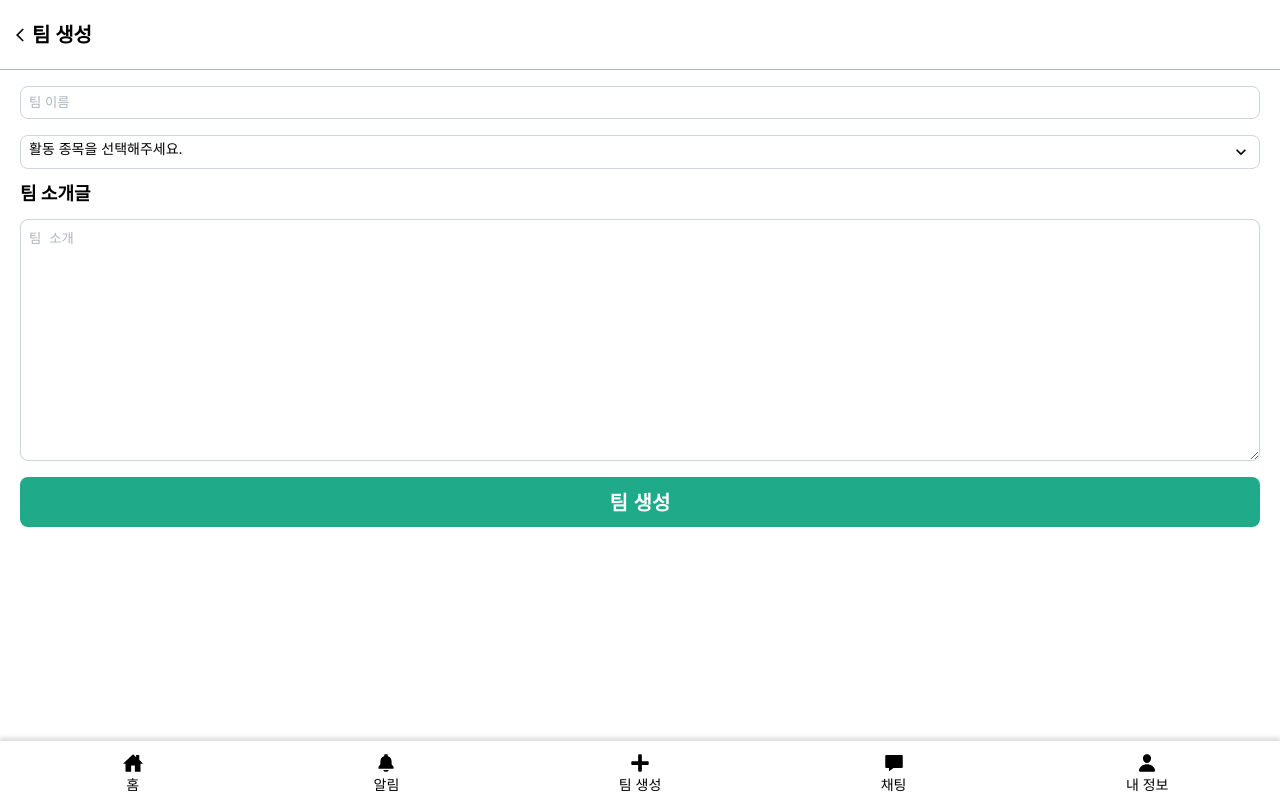
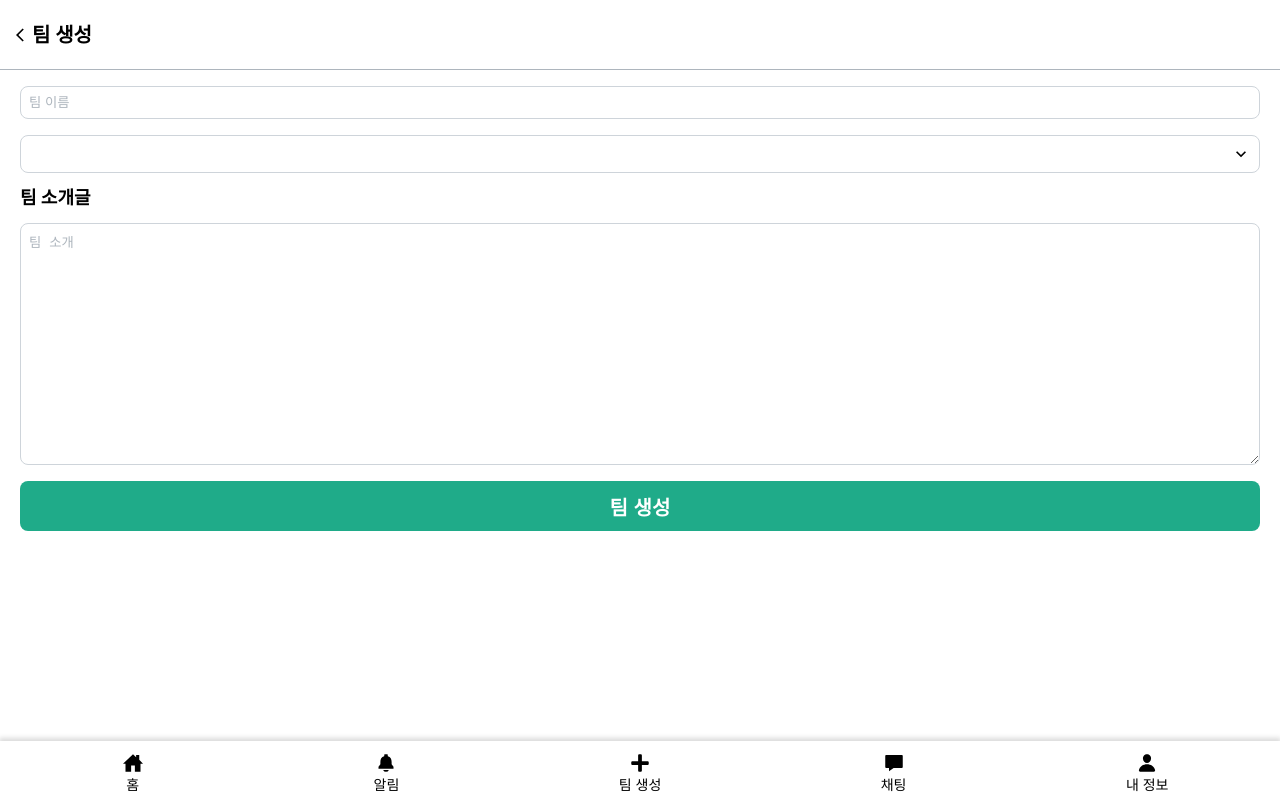
Before and after one commit to prgrms-web-devcourse/Team_04_SFam_FE, a Next.js app: page /team/create in a window 1280 px wide. Built offline with nearby package versions, Linux system fonts and the light colour scheme; a web font is replaced by a local one.

Commit message:
refactor: 컴포넌트 Dropdown 리팩터링 및 UI 구현

```diff
--- a/src/components/Dropdown/Dropdown.styles.ts
+++ b/src/components/Dropdown/Dropdown.styles.ts
@@ -1,76 +1,71 @@
 import styled from '@emotion/styled';
 
-export interface Props {
-  width?: string;
-  height?: string;
-  isOpen?: boolean;
-  radius?: string;
-  border?: boolean;
-  color?: string;
-  backgroundColor?: string;
-  disabled?: boolean;
-}
+export const Wrapper = styled('div')({
+  position: 'relative',
+});
 
-export const Wrapper = styled.div<Props>`
-  position: relative;
-  display: flex;
-  align-items: center;
-  width: ${({ width }) => width};
-  height: ${({ height }) => height};
-  border: ${({ border, theme }) => (border ? `1px solid ${theme.color.gray300}` : 'none')};
-  border-radius: ${({ radius }) => radius};
-  padding: 0 8px;
-  color: ${({ color, theme, disabled }) => (disabled ? `${theme.color.gray300}` : color)};
-  background-color: ${({ backgroundColor, theme, disabled }) =>
-    disabled ? `${theme.color.gray300}` : backgroundColor};
-`;
+export const SelectedItem = styled('div')(
+  {
+    display: 'flex',
+    justifyContent: 'space-between',
+    alignItems: 'center',
+    padding: 8,
+  },
+  ({ theme }) => ({
+    border: `1px solid ${theme.color.gray300}`,
+    borderRadius: theme.borderRadius,
+    backgroundColor: theme.color.background,
+  }),
+);
 
-export const SelectInner = styled.div`
-  position: relative;
-  display: flex;
-  align-items: center;
-  width: 100%;
-  top: 0;
-  left: 0;
-`;
+export const RoundSelectedItem = styled(SelectedItem)(
+  {
+    color: '#fff',
+    border: 'none',
+    borderRadius: '24px',
+    padding: '6px 12px',
+  },
+  ({ theme }) => ({
+    backgroundColor: theme.color.secondary,
+  }),
+);
 
-export const SelectedArea = styled.div`
-  flex: 1;
-  flex-grow: 1;
-  font-size: ${(props) => props.theme.fontSize.b4};
-`;
+export const Text = styled('span')({});
 
-export const IconArea = styled.div`
-  display: flex;
-  justify-content: space-between;
-  width: 100%;
-`;
+export const TextGray = styled('span')(({ theme }) => ({
+  color: theme.color.gray300,
+}));
 
-export const Container = styled.div<Props>`
-  position: absolute;
-  display: ${({ isOpen }) => (isOpen ? 'block' : 'none')};
-  top: 100%;
-  left: 0;
-  width: 100%;
-  border: 1px solid ${({ theme }) => theme.color.gray300};
-  border-radius: ${({ theme }) => theme.borderRadius};
-  color: #000;
-  background-color: ${({ theme }) => theme.color.background};
-  overflow: hidden;
-  z-index: 10;
-`;
+export const List = styled('ul')(
+  {
+    width: '100%',
+    position: 'absolute',
+    zIndex: 10,
+    overflow: 'auto',
+    maxHeight: '200px',
+  },
+  ({ theme }) => ({
+    border: `1px solid  ${theme.color.gray300}`,
+    borderRadius: theme.borderRadius,
+    backgroundColor: theme.color.background,
+  }),
+);
 
-export const Item = styled.div<Props>`
-  position: relative;
-  display: flex;
-  align-items: center;
-  width: 100%;
-  height: ${({ height }) => height};
-  border-radius: 1px solid ${({ theme }) => theme.borderRadius};
-  padding-left: 1rem;
-  background-color: ${({ theme }) => theme.color.background};
-  border-bottom: ${(props) => props.theme.color.gray300};
-  &:active {
-    background-color: ${({ theme }) => theme.color.gray200};
-  }
-`;
+export const ListItem = styled('li')(
+  {
+    position: 'relative',
+    display: 'flex',
+    alignItems: 'center',
+    width: '100%',
+    padding: '8px',
+  },
+  ({ theme }) => ({
+    backgroundColor: theme.color.background,
+    ':not(:last-of-type)': {
+      borderBottom: `1px solid ${theme.color.gray300}`,
+    },
+    ':active': {
+      backgroundColor: theme.color.gray200,
+    },
+  }),
+);
--- a/src/components/Dropdown/Dropdown.tsx
+++ b/src/components/Dropdown/Dropdown.tsx
@@ -1,23 +1,21 @@
 import React from 'react';
-import { MdKeyboardArrowDown } from 'react-icons/md';
+import { MdKeyboardArrowDown, MdKeyboardArrowUp } from 'react-icons/md';
+
 import * as S from './Dropdown.styles';
+import { Item } from './types';
 
-interface DropdownItem {
-  id: number;
-  text: string;
-  value: string;
+interface Props<T> {
+  round?: boolean;
+  items: Item<T>[];
+  placeholder: string;
+  onSelect: (item: Item<T>) => void;
 }
 
-interface Props {
-  dropdownItems: DropdownItem[];
-  onSelect: (value: string) => void;
-}
-
-const Dropdown = ({ dropdownItems, onSelect }: Props) => {
+export const Dropdown = <T,>({ items, placeholder, onSelect, round }: Props<T>) => {
   const ref = React.useRef<HTMLDivElement>(null);
 
   const [isOpen, setIsOpen] = React.useState(false);
-  const [selectedItem, setSelectedItem] = React.useState('');
+  const [text, setText] = React.useState('');
 
   const handleClickToggle = () => {
     setIsOpen((prev) => !prev);
@@ -26,8 +24,8 @@ const Dropdown = ({ dropdownItems, onSelect }: Props) => {
   const handleClickSelect = (e: React.MouseEvent) => {
     const target = e.target as HTMLLIElement;
     setIsOpen((prev) => !prev);
-    setSelectedItem(() => target.innerText);
-    if (onSelect) onSelect(target.dataset.value || '');
+    setText(() => target.innerText);
+    if (onSelect) onSelect(items[+target.dataset.id!]);
   };
 
   const handleClickOutSide = React.useCallback(
@@ -47,44 +45,33 @@ const Dropdown = ({ dropdownItems, onSelect }: Props) => {
   }, [ref, handleClickOutSide]);
 
   return (
-    <S.Wrapper
-      ref={ref}
-      width='100%'
-      height='33.5px'
-      border
-      radius='8px'
-    >
-      <S.SelectInner onClick={handleClickToggle}>
-        {selectedItem ? (
-          <S.IconArea>
-            <S.SelectedArea>{selectedItem}</S.SelectedArea>
-            <MdKeyboardArrowDown size={20} />
-          </S.IconArea>
-        ) : (
-          <S.IconArea>
-            <S.SelectedArea>활동 종목을 선택해주세요.</S.SelectedArea>
-            <MdKeyboardArrowDown size={20} />
-          </S.IconArea>
-        )}
-      </S.SelectInner>
+    <S.Wrapper ref={ref}>
+      {round ? (
+        <S.RoundSelectedItem onClick={handleClickToggle}>
+          {text ? <S.Text>{text}</S.Text> : <S.TextGray>{placeholder}</S.TextGray>}
+          {isOpen ? <MdKeyboardArrowUp size={20} /> : <MdKeyboardArrowDown size={20} />}
+        </S.RoundSelectedItem>
+      ) : (
+        <S.SelectedItem onClick={handleClickToggle}>
+          {text ? <S.Text>{text}</S.Text> : <S.TextGray>{placeholder}</S.TextGray>}
+          {isOpen ? <MdKeyboardArrowUp size={20} /> : <MdKeyboardArrowDown size={20} />}
+        </S.SelectedItem>
+      )}
       {isOpen ? (
-        <S.Container isOpen={isOpen}>
-          {dropdownItems.map((dropdownItem) => (
-            <S.Item
-              key={dropdownItem.id}
-              data-value={dropdownItem.value}
+        <S.List>
+          {items.map((item) => (
+            <S.ListItem
+              key={item.id}
+              data-id={item.id}
               onClick={handleClickSelect}
-              height='40px'
             >
-              {dropdownItem.text}
-            </S.Item>
+              {item.text}
+            </S.ListItem>
           ))}
-        </S.Container>
+        </S.List>
       ) : (
         <div />
       )}
     </S.Wrapper>
   );
 };
-
-export default Dropdown;
--- a/src/components/Dropdown/index.ts
+++ b/src/components/Dropdown/index.ts
@@ -1 +1,2 @@
-export { default as Dropdown } from './Dropdown';
+export { Dropdown } from './Dropdown';
+export type { Item } from './types';
--- /dev/null
+++ b/src/components/Dropdown/types.ts
@@ -0,0 +1,5 @@
+export interface Item<T> {
+  id: number;
+  text: string;
+  value: T;
+}
```
